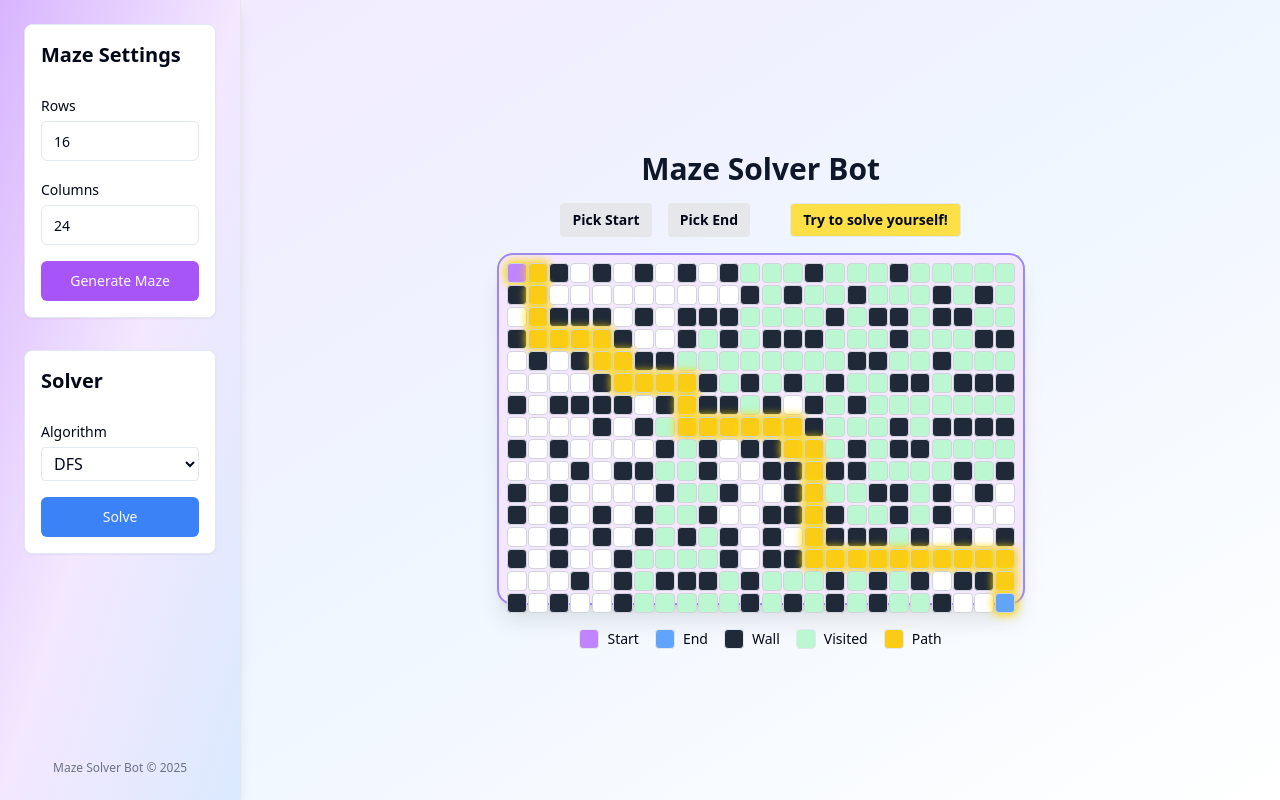
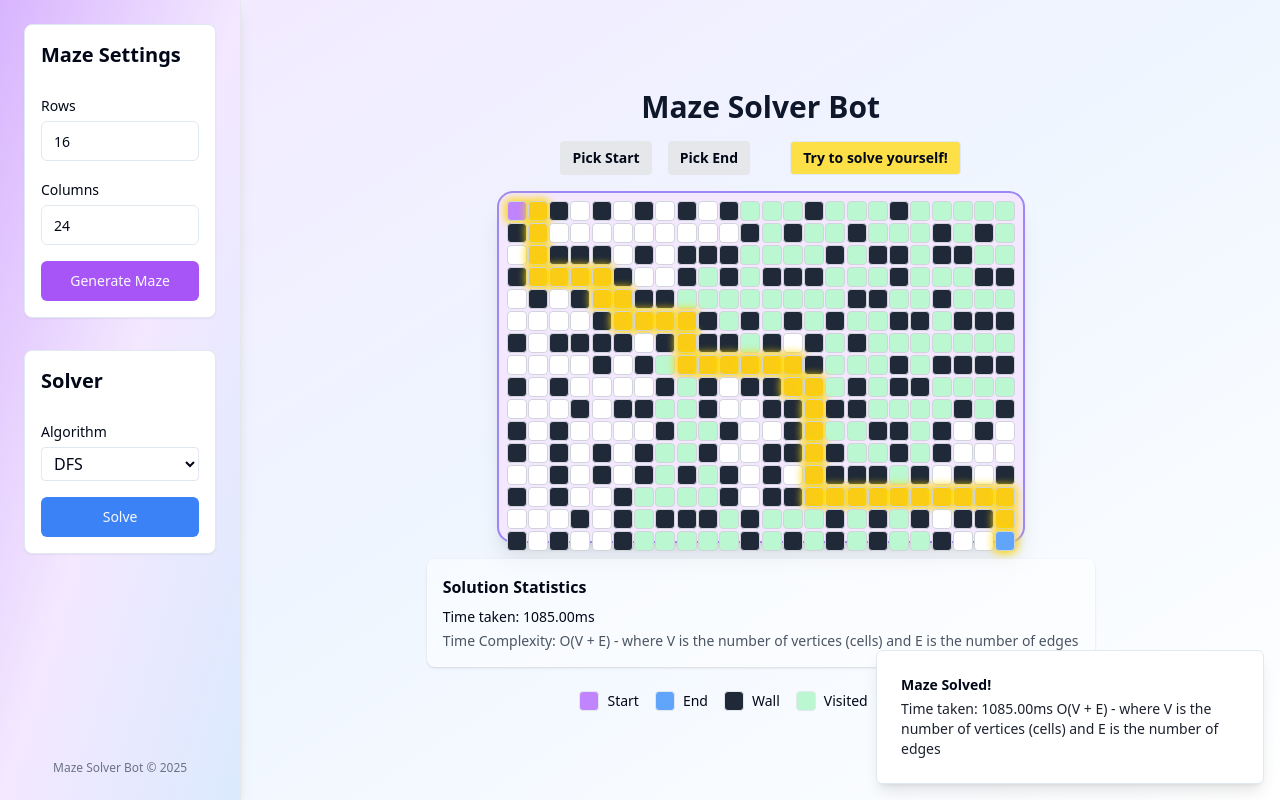
Before and after one commit to just-420/labyrinth-explorer-gui, a React (Vite) app: page /maze in a window 1280 px wide. Both pictures are taken after a click on the button "Solve". Built offline with nearby package versions, Linux system fonts and the light colour scheme.

Commit message:
Add auto-solve feature and performance metrics
Implement automatic maze solving with algorithm selection and display time complexity/duration.

```diff
--- a/src/pages/MazeSolver.tsx
+++ b/src/pages/MazeSolver.tsx
@@ -1,8 +1,8 @@
-
 import MazeSidebar from "@/components/MazeSidebar";
 import MazeGrid from "@/components/MazeGrid";
 import { useState } from "react";
 import { generateMaze, solveMaze } from "@/utils/mazeUtils";
+import { toast } from "@/hooks/use-toast";
 
 export type Algorithm = "DFS" | "BFS" | "A*" | "Dijkstra";
 
@@ -12,6 +12,13 @@ export type Position = { r: number; c: number };
 const DEFAULT_ROWS = 16;
 const DEFAULT_COLS = 24;
 
+const timeComplexities = {
+  "DFS": "O(V + E) - where V is the number of vertices (cells) and E is the number of edges",
+  "BFS": "O(V + E) - where V is the number of vertices (cells) and E is the number of edges",
+  "A*": "O(b^d) - where b is the branching factor and d is the depth of the solution",
+  "Dijkstra": "O((V + E) * log V) - where V is the number of vertices and E is the number of edges"
+};
+
 const MazeSolver = () => {
   const [rows, setRows] = useState(DEFAULT_ROWS);
   const [cols, setCols] = useState(DEFAULT_COLS);
@@ -20,17 +27,13 @@ const MazeSolver = () => {
   const [isSolving, setIsSolving] = useState(false);
   const [visited, setVisited] = useState<Position[]>([]);
   const [path, setPath] = useState<Position[]>([]);
-  // Start and End positions, default to corners
   const [start, setStart] = useState<Position>({ r: 0, c: 0 });
   const [end, setEnd] = useState<Position>({ r: DEFAULT_ROWS - 1, c: DEFAULT_COLS - 1 });
-  // Mode for picking
   const [pickMode, setPickMode] = useState<null | "start" | "end">(null);
-
-  // Manual input mode
   const [manualMode, setManualMode] = useState(false);
   const [manualPath, setManualPath] = useState<Position[]>([]);
+  const [solveTime, setSolveTime] = useState<number>(0);
 
-  // When generating a new maze, reset all state and manual mode.
   const handleGenerate = () => {
     const newMaze = generateMaze(rows, cols) as MazeCell[][];
     setMaze(newMaze);
@@ -43,7 +46,6 @@ const MazeSolver = () => {
     setManualPath([ { r: 0, c: 0 } ]);
   };
 
-  // Enable manual input only if user wants (disabled if auto-solver is running).
   const handleStartManual = () => {
     setManualMode(true);
     setPath([]);
@@ -51,17 +53,15 @@ const MazeSolver = () => {
     setManualPath([start]);
   };
 
-  // Once user finishes manual input, switch to normal mode to allow auto solving
   const handleFinishManual = () => {
     setManualMode(false);
-    setVisited([]); // reset visited for solver
+    setVisited([]);
     setPath([]);
   };
 
-  // Handler for grid clicks, picks start/end, or adds to manual path if in manualMode
   const handleCellClick = (r: number, c: number) => {
     if (isSolving) return;
-    if (maze[r][c] === 1) return; // No walls
+    if (maze[r][c] === 1) return;
     if (pickMode === "start") {
       setStart({ r, c });
       setPickMode(null);
@@ -77,32 +77,36 @@ const MazeSolver = () => {
       setPath([]);
       return;
     }
-    // Manual path building
     if (manualMode) {
-      // Only allow path contiguous to the last step
       const last = manualPath[manualPath.length - 1];
       const isNeighbor = Math.abs(last.r - r) + Math.abs(last.c - c) === 1;
       if (!isNeighbor) return;
-      if (manualPath.some(pos => pos.r === r && pos.c === c)) return; // No revisiting!
+      if (manualPath.some(pos => pos.r === r && pos.c === c)) return;
       setManualPath([...manualPath, { r, c }]);
     }
   };
 
-  // Only allow solver if not in manualMode
   const handleSolve = async () => {
     if (manualMode) return;
     setIsSolving(true);
     setVisited([]);
     setPath([]);
-    // Pass start/end to solver
+
+    const startTime = performance.now();
     const { visitedOrder, finalPath } = await solveMaze(maze, algorithm, setVisited, start, end);
+    const endTime = performance.now();
+    setSolveTime(endTime - startTime);
+
     setPath(finalPath);
     setIsSolving(false);
+
+    toast({
+      title: "Maze Solved!",
+      description: `Time taken: ${(endTime - startTime).toFixed(2)}ms\n${timeComplexities[algorithm]}`,
+    });
   };
 
-  // Determines if the user's path reaches the end
-  const userSolved =
-    manualPath.length > 0 &&
+  const userSolved = manualPath.length > 0 &&
     manualPath[0].r === start.r &&
     manualPath[0].c === start.c &&
     manualPath[manualPath.length - 1].r === end.r &&
@@ -154,11 +158,10 @@ const MazeSolver = () => {
             <span className="text-xs text-green-700 font-semibold">
               {userSolved
                 ? "Congrats! You reached the end! 🔥"
-                : "Click cells to build your path from Start to End."
-              }
+                : "Click cells to build your path from Start to End."}
             </span>
             <button
-              className={`text-xs px-2 py-1 rounded ${userSolved ? "bg-green-400 hover:bg-green-500" : "bg-gray-200" }`}
+              className={`text-xs px-2 py-1 rounded ${userSolved ? "bg-green-400 hover:bg-green-500" : "bg-gray-200"}`}
               disabled={!userSolved}
               onClick={handleFinishManual}
             >
@@ -169,6 +172,15 @@ const MazeSolver = () => {
               onClick={() => setManualPath([start])}
             >
               Reset Path
+            </button>
+            <button
+              className="text-xs px-2 py-1 rounded bg-blue-100 hover:bg-blue-300"
+              onClick={() => {
+                setManualMode(false);
+                handleSolve();
+              }}
+            >
+              Use Algorithm to Solve
             </button>
           </div>
         )}
@@ -183,6 +195,15 @@ const MazeSolver = () => {
           pickMode={pickMode}
           manualMode={manualMode}
         />
+
+        {solveTime > 0 && !manualMode && (
+          <div className="mt-4 p-4 bg-white/50 rounded-lg shadow">
+            <h3 className="font-semibold mb-2">Solution Statistics</h3>
+            <p className="text-sm">Time taken: {solveTime.toFixed(2)}ms</p>
+            <p className="text-sm text-gray-600 mt-1">Time Complexity: {timeComplexities[algorithm]}</p>
+          </div>
+        )}
+
         <div className="flex mt-6 gap-4 text-sm justify-center items-center">
           <div className="flex items-center gap-2">
             <span className="w-5 h-5 rounded bg-purple-400 border"></span> Start
```
